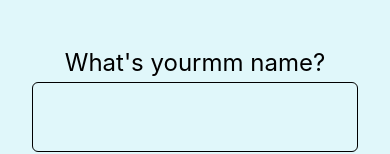
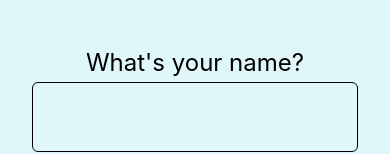
Before and after one commit to Brianoksoftware/AsyncStorage-remote, a React Native app: screen / in a window 390 px wide. Shown: the part 405-559 px from the top of the page. Built offline with nearby package versions, Linux system fonts and the light colour scheme.

Commit message:
App.js codebase edit

```diff
--- a/App.js
+++ b/App.js
@@ -2,7 +2,6 @@
 import {useState, useEffect} from 'react';
 import { Text, SafeAreaView, StyleSheet, View, Image, TextInput, TouchableOpacity} from 'react-native';
 import AsyncStorage from "@react-native-async-storage/async-storage";
-
 
 
 export default function App() {
@@ -16,7 +15,6 @@ export default function App() {
     }catch (err){
       alert(err);
     }
-
   }
 
   const load = async () => {
@@ -36,7 +34,9 @@ export default function App() {
   }, []);
 
   return (
+
     <View style={styles.container}>
+
 		<Image
 			source = {require("./assets/christmas-wreath.png")}
 			style={{width:'100%', height:200, marginTop:64}}
@@ -45,7 +45,7 @@ export default function App() {
 
 		<Text style={{height:30, marginVertical:10}}>{name}</Text>
 
-      <Text style={styles.name}>What's yourmm name?</Text>
+		<Text style={styles.name}>What's your name?</Text>
 
 		<TextInput style={styles.input} onChangeText={text => setName(text)}/>
 
@@ -56,7 +56,6 @@ export default function App() {
 		<TouchableOpacity style={styles.button} onPress = {() => load()}>
 			<Text style={{color:"white"}}>Remove my name</Text>
 		</TouchableOpacity>
-
 
     </View>
   );
@@ -86,6 +85,7 @@ const styles = StyleSheet.create({
     paddingHorizontal:16,
     fontSize:24,
     //fontWeight:300
+	//
 
   },
 
@@ -100,8 +100,6 @@ const styles = StyleSheet.create({
     marginHorizontal: 32,
     marginVertical:12,
     height:50
-
   }
 
-
 });
```
Lines whose indentation alone changed are shown as unchanged.
